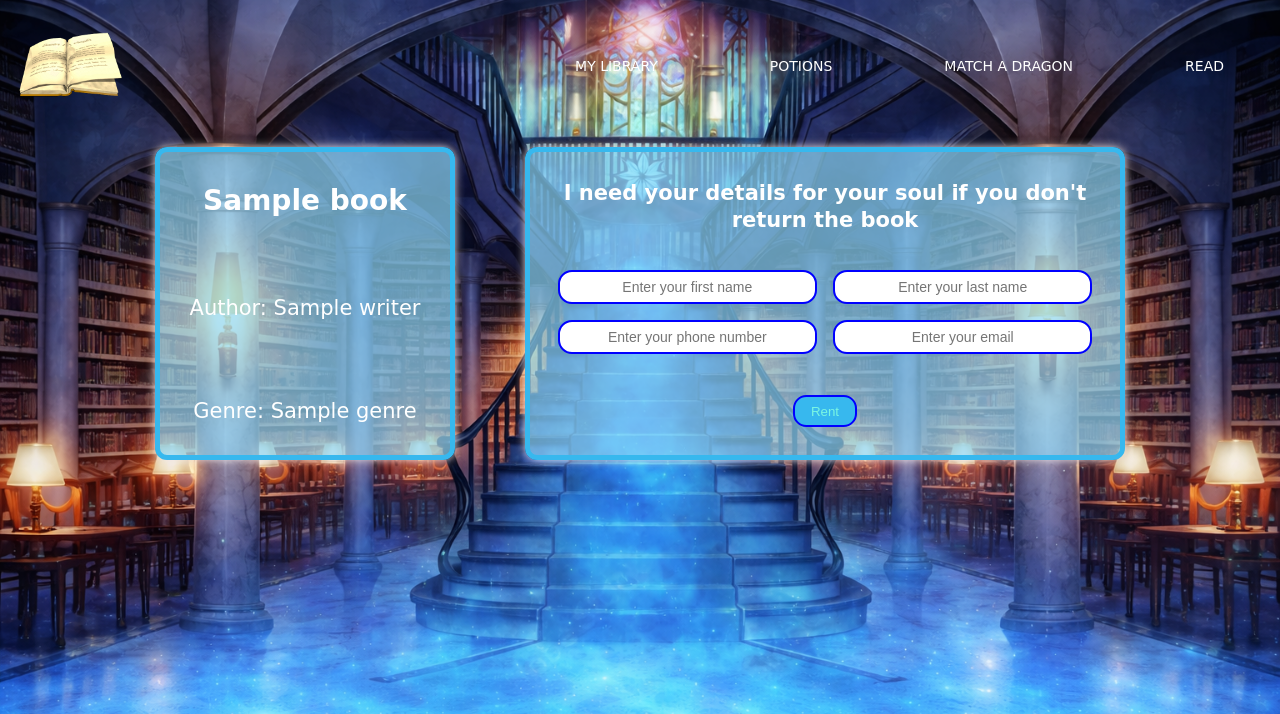
After one commit to Viktoria-Todorova/DjangoExam, a Django app: template templates/circulation/register-page.html in a window 1280 px wide. The commit adds this page. Shown: the top 714 px of the page. Run offline with Django 5.2, Linux system fonts and the light colour scheme; the template is opened without the code that fills it: most values are stand-ins (such as "Sample title", 1, 10 or a date in 2020); data that the repository does not hold is empty; some web fonts are replaced.

Commit message:
add register page

```diff
--- a/circulation/urls.py
+++ b/circulation/urls.py
@@ -1,7 +1,12 @@
-from django.urls import path
+from django.urls import path, include
 
-from circulation.views import rent_a_book
+from circulation import views
 
-urlpatterns=[
-    path('<int:book_id>/',rent_a_book,name='rent_a_book'),
+
+
+urlpatterns = [
+    path('<int:book_id>/', include([
+        path('', views.rent_a_book, name='rent_a_book'),
+        path('register/', views.register, name='register'),
+    ])),
 ]
--- a/static/base.css
+++ b/static/base.css
@@ -83,3 +83,22 @@ button{
 }
 
 button:hover{background: #0015ff;}
+
+.box-details{
+    padding: 0.8em 2em;
+    margin: 1em auto;
+    width: 90%;
+    max-width: 300px;
+    list-style: none;
+    border: 5px solid #37b8ee;
+    border-radius: 12px;
+    color: white;
+    background-color: rgba(144, 218, 250, 0.69);
+    box-shadow: 0 0 10px rgb(242, 230, 230);
+    display: flex;
+    flex-direction: column;
+    justify-content: space-between;
+    align-items: center;
+    text-align: center;
+    gap: 0.8em;
+}
--- /dev/null
+++ b/static/register-page.css
@@ -0,0 +1,59 @@
+.register-book {
+    display: flex;
+    flex-direction: row;
+    gap: 5em;
+    justify-content: center;
+    flex-wrap: wrap;
+}
+
+.book-box {
+    flex: 0 1 300px;
+    min-width: 300px;
+    width: 95%;
+    max-width: 600px;
+    padding: 2em;
+}
+
+.book-box:hover{
+    color: midnightblue;
+}
+
+.book-box p{
+    font-size: 1.5em;
+}
+.form-box {
+    flex: 1 1 300px;
+    min-width: 300px;
+    width: 95%;
+    max-width: 600px;
+    padding: 2em;
+    display: flex;
+    flex-direction: column;
+    gap: 1em;
+}
+
+.form-box h1 {
+    font-size: 1.5em;
+    line-height: 1.3;
+    text-align: center;
+    word-wrap: break-word;
+    margin: 0 0 1em 0;
+}
+.form-box form {
+    display: flex;
+
+    gap: 1.2em;
+    flex-wrap: wrap;
+    justify-content: center;
+
+}
+form input{
+    flex: 1 1 calc(50% - 0.6em);
+    min-width: 200px;
+    padding: 0.5em;
+    font-size: 1em;
+    border-radius: 1em;
+    border: 2px solid blue;
+    text-align: center;
+    box-sizing: border-box;
+}
--- a/templates/catalog/search_result.html
+++ b/templates/catalog/search_result.html
@@ -12,7 +12,7 @@
 
         <ul class="book-list">
             {% for book in books %}
-                <li class="book-card">
+                <li class="box-details">
                     <h2>{{ book.title }}</h2>
                     <p>Author: {{ book.writer }}</p>
                     {% if book.quantity > 0 %}
--- /dev/null
+++ b/templates/circulation/register-page.html
@@ -0,0 +1,40 @@
+{% extends 'base.html' %}
+{% load static %}
+{% block css %}<link rel="stylesheet" href="{% static 'register-page.css' %}">{% endblock %}
+
+
+{% block content %}
+<main class="register-book">
+    <div class = 'box-details book-box' >
+        <h1>{{ book.title }}</h1>
+
+        <p>Author: {{ book.writer }}</p>
+        <p>Genre: {{ book.genre }}</p>
+
+
+    </div>
+
+    <div class="box-details form-box">
+        <h1>I need your details for your soul if you don't return the book</h1>
+        <form method="post">
+            {% csrf_token %}
+            <input type="text" id="first_name" name="first_name" placeholder="Enter your first name" required>
+
+
+            <input type="text" id="last_name" name="last_name" placeholder="Enter your last name" required>
+
+
+            <input type="text" id="phone" name="phone" placeholder="Enter your phone number" required>
+
+
+            <input type="email" id="email" name="email" placeholder="Enter your email" required>
+
+
+        </form>
+        <button type="submit">Rent</button>
+        </div>
+
+
+
+</main>
+{% endblock %}
```
Also changed, not shown: circulation/views.py (+5 -6 lines), static/rent.css (+3 -20 lines), static/search.css (+18 -18 lines), templates/circulation/register_book.html (deleted, +0 -21 lines), templates/circulation/rent.html (+4 -3 lines), static/register_book.css (deleted).
